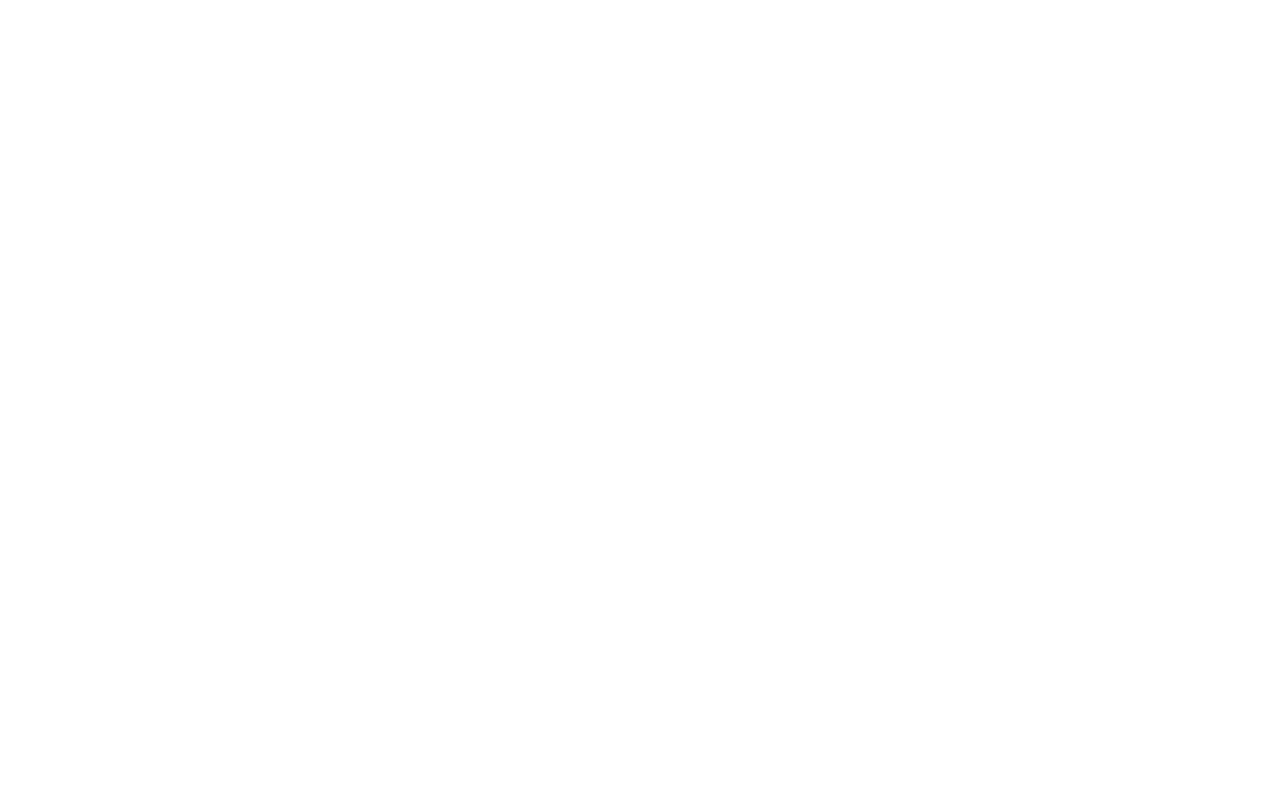
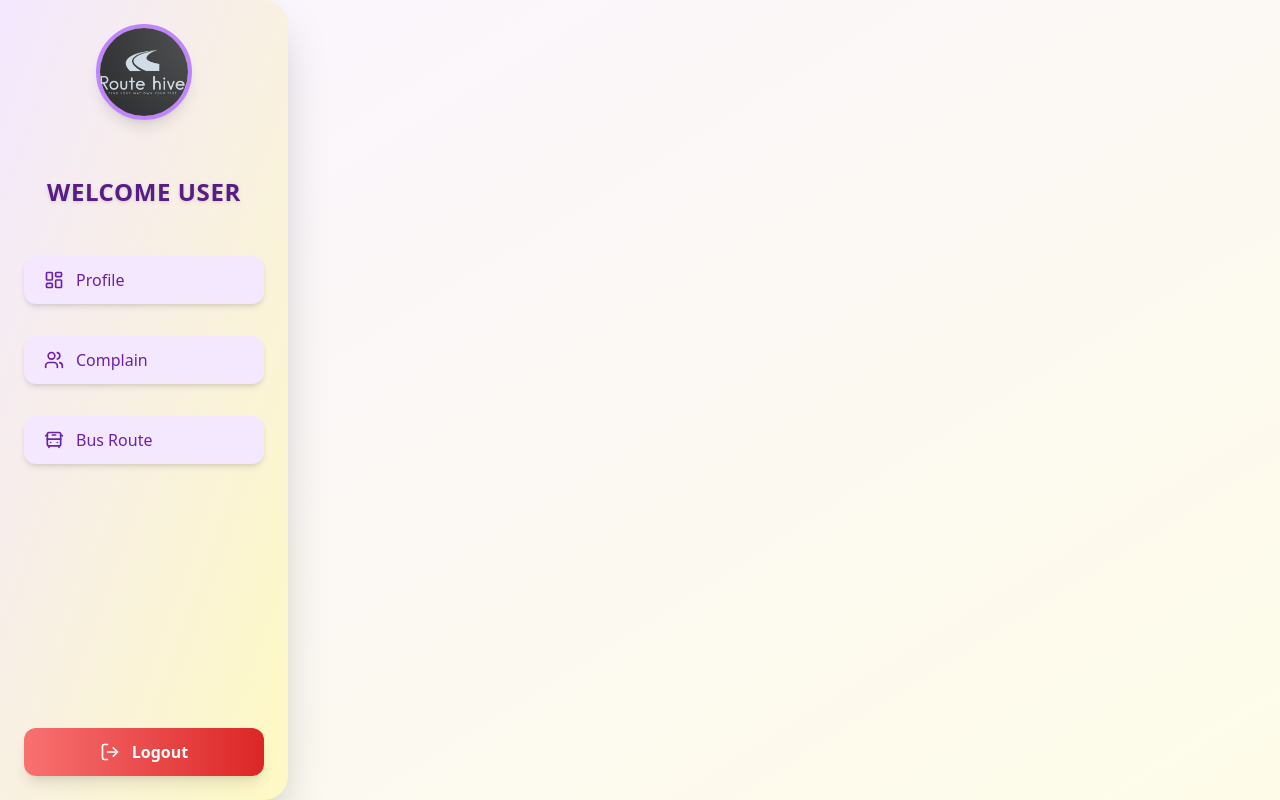
Before and after one commit to Shasank12345/ROUTE_HIVE, a React (Vite) app in the folder FrontEnd/: page /userdashboard in a window 1280 px wide. Before the commit this address had no page. Built offline with nearby package versions, Linux system fonts and the light colour scheme.

Commit message:
userdashboard, bus card ,diverdashboard, made

```diff
--- a/FrontEnd/src/App.jsx
+++ b/FrontEnd/src/App.jsx
@@ -10,6 +10,8 @@ import AdminDashboard from './layout/AdminDashboard';
 import EnrollPage from './layout/EnrollPage';
 import Respond1 from './layout/Respond1';
 import Respond2 from './layout/Respond2';
+import UserDashboard from './layout/UserDashboard';
+import DriverDashboard from './layout/DriverDashboaRD';
 
 function App() {
   return (
@@ -93,6 +95,13 @@ function App() {
         <Route path="respond1" element={<Respond1 />} />
         <Route path="respond2" element={<Respond2 />} />
       </Route>
+
+       {/* User dashboard route WITHOUT NavBar */}
+      <Route path="/userdashboard" element={<UserDashboard />} />
+
+      {/* Driver dashboard route WITHOUT NavBar */}
+      <Route path="/driverdashboard" element={<DriverDashboard />} />
+
     </Routes>
   );
 }
--- /dev/null
+++ b/FrontEnd/src/layout/AdminBuscard.jsx
@@ -0,0 +1,71 @@
+import React, { useState } from 'react';
+import { useNavigate } from 'react-router-dom';
+
+
+const BusCard = ({ bus }) => {
+  const navigate = useNavigate();
+
+  const infoFields = [
+    { label: 'Bus Number', value: bus.number },
+    { label: 'Driver Name', value: bus.driverName },
+    { label: 'Contact', value: bus.contact },
+    { label: 'Route', value: bus.route }
+  ];
+
+  return (
+    <div className="relative group border p-6 shadow-lg w-full sm:w-[45%] md:w-[30%] max-w-[350px] rounded-lg bg-gradient-to-br from-blue-50 to-green-50 hover:shadow-xl transition-shadow">
+      {/* Header Section */}
+      <div className="p-3 mb-4 bg-white border border-gray-200 rounded-lg shadow-sm bg-opacity-90">
+        <h3 className="text-xl font-bold text-center text-gray-800">{bus.name}</h3>
+      </div>
+
+      {/* Information Grid */}
+      <div className="space-y-3">
+        {infoFields.map((field, index) => (
+          <div key={index} className="p-3 bg-white border border-gray-200 rounded-lg shadow-sm bg-opacity-90">
+            <p className="font-semibold text-gray-700">{field.label}:</p>
+            <p className="mt-1 text-gray-600">{field.value || 'Not available'}</p>
+          </div>
+        ))}
+      </div>
+
+      {/* Hover Action */}
+      <div className="absolute inset-0 z-10 items-center justify-center hidden rounded-lg group-hover:flex backdrop-blur-[2px] bg-black bg-opacity-10">
+        <button
+          onClick={() => navigate(bus.buttonLink)}
+          className="px-5 py-2 text-white transition-colors bg-blue-600 rounded-lg shadow-md hover:bg-blue-700"
+        >
+          {bus.buttonLabel}
+        </button>
+      </div>
+    </div>
+  );
+};
+
+const BusDashboard = () => {
+  const [data, setData] = useState(5);
+
+  return (
+    <div className="min-h-screen p-6 bg-gray-50">
+      <h1 className="mb-8 text-3xl font-bold text-center text-gray-800">Bus Services</h1>
+      <div className="flex flex-wrap justify-center gap-6">
+        {Array.from({ length: data }).map((_, index) => {
+          const bus = {
+            id: index,
+            name: '',
+            number: '',
+            driverName: '',
+            contact: '',
+            route: '',
+            buttonLabel: 'View Details',
+            buttonLink: `/bus/${index + 1}`
+          };
+
+          return <BusCard key={bus.id} bus={bus} />;
+        })}
+      </div>
+    </div>
+  );
+};
+
+export default AdminDashboard;
--- /dev/null
+++ b/FrontEnd/src/layout/DriverDashboard.jsx
@@ -0,0 +1,70 @@
+import React from 'react';
+import { Link, Outlet, useNavigate } from 'react-router-dom';
+import {
+  ChevronRight,
+  Bell,
+  BusFront,
+  Users,
+  LayoutDashboard,
+  LogOut // ✅ Added this import
+} from 'lucide-react';
+
+export default function DriverDashboard() {
+  const navigate = useNavigate();
+
+  const handleLogout = () => {
+    if (window.confirm("Are you sure you want to logout?")) {
+      localStorage.removeItem('token');
+      sessionStorage.clear();
+      navigate('/login');
+    }
+  };
+
+  return (
+    <div className="flex min-h-screen bg-gradient-to-br from-purple-50 to-yellow-50">
+      <nav className="flex flex-col gap-8 p-6 bg-white shadow-2xl w-72 rounded-r-3xl bg-gradient-to-br from-purple-100 to-yellow-100">
+        {/* Logo */}
+        <Link to="#" className="flex justify-center mb-6">
+          <img
+            src="./src/image/Logo.jpeg"
+            alt="Logo"
+            className="object-cover w-24 h-24 border-4 border-purple-400 rounded-full shadow-lg"
+          />
+        </Link>
+
+        <h1 className="mb-4 text-2xl font-bold tracking-wide text-center text-purple-900 drop-shadow">
+          WELCOME DRIVER
+        </h1>
+
+        <Link
+          to="#"
+          className="flex items-center gap-3 px-5 py-3 font-medium text-purple-800 transition bg-purple-100 shadow-md rounded-xl hover:bg-purple-200 hover:shadow-lg"
+        >
+          <LayoutDashboard className="w-5 h-5" />
+          Profile
+        </Link>
+
+        <Link
+          to="#"
+          className="flex items-center gap-3 px-5 py-3 font-medium text-purple-800 transition bg-purple-100 shadow-md rounded-xl hover:bg-purple-200 hover:shadow-lg"
+        >
+          <BusFront className="w-5 h-5" />
+          Bus Route
+        </Link>
+
+        <button
+          onClick={handleLogout}
+          className="flex items-center justify-center gap-3 px-5 py-3 mt-auto font-semibold text-white transition-all shadow-lg rounded-xl bg-gradient-to-r from-red-400 to-red-600 hover:from-red-500 hover:to-red-700 hover:shadow-xl"
+        >
+          <LogOut className="w-5 h-5 text-white" />
+          Logout
+        </button>
+      </nav>
+
+      {/* Optional Outlet for nested routes */}
+      <div className="flex-1 p-6">
+        <Outlet />
+      </div>
+    </div>
+  );
+}
--- /dev/null
+++ b/FrontEnd/src/layout/UserDashboard.jsx
@@ -0,0 +1,78 @@
+import React from 'react';
+import { Link, Outlet, useNavigate } from 'react-router-dom';
+import {
+  ChevronRight,
+  Bell,
+  BusFront,
+  Users,
+  LayoutDashboard,
+  LogOut, // ✅ Import added
+} from 'lucide-react';
+
+export default function UserDashboard() {
+  const navigate = useNavigate();
+
+  const handleLogout = () => {
+    if (window.confirm("Are you sure you want to logout?")) {
+      localStorage.removeItem('token');
+      sessionStorage.clear();
+      navigate('/login');
+    }
+  };
+
+  return (
+    <div className="flex min-h-screen bg-gradient-to-br from-purple-50 to-yellow-50">
+      <nav className="flex flex-col gap-8 p-6 bg-white shadow-2xl w-72 rounded-r-3xl bg-gradient-to-br from-purple-100 to-yellow-100">
+        {/* Logo */}
+        <Link to="#" className="flex justify-center mb-6">
+          <img
+            src="./src/image/Logo.jpeg"
+            alt="Logo"
+            className="object-cover w-24 h-24 border-4 border-purple-400 rounded-full shadow-lg"
+          />
+        </Link>
+
+        <h1 className="mb-4 text-2xl font-bold tracking-wide text-center text-purple-900 drop-shadow">
+          WELCOME USER
+        </h1>
+
+        <Link
+          to="#"
+          className="flex items-center gap-3 px-5 py-3 font-medium text-purple-800 transition bg-purple-100 shadow-md rounded-xl hover:bg-purple-200 hover:shadow-lg"
+        >
+          <LayoutDashboard className="w-5 h-5" />
+          Profile
+        </Link>
+
+        <Link
+          to="#"
+          className="flex items-center gap-3 px-5 py-3 font-medium text-purple-800 transition bg-purple-100 shadow-md rounded-xl hover:bg-purple-200 hover:shadow-lg"
+        >
+          <Users className="w-5 h-5" />
+          Complain
+        </Link>
+
+        <Link
+          to="#"
+          className="flex items-center gap-3 px-5 py-3 font-medium text-purple-800 transition bg-purple-100 shadow-md rounded-xl hover:bg-purple-200 hover:shadow-lg"
+        >
+          <BusFront className="w-5 h-5" />
+          Bus Route
+        </Link>
+
+        <button
+          onClick={handleLogout}
+          className="flex items-center justify-center gap-3 px-5 py-3 mt-auto font-semibold text-white transition-all shadow-lg rounded-xl bg-gradient-to-r from-red-400 to-red-600 hover:from-red-500 hover:to-red-700 hover:shadow-xl"
+        >
+          <LogOut className="w-5 h-5 text-white" />
+          Logout
+        </button>
+      </nav>
+
+      {/* Optional: render nested routes */}
+      <div className="flex-1 p-6">
+        <Outlet />
+      </div>
+    </div>
+  );
+}
```
